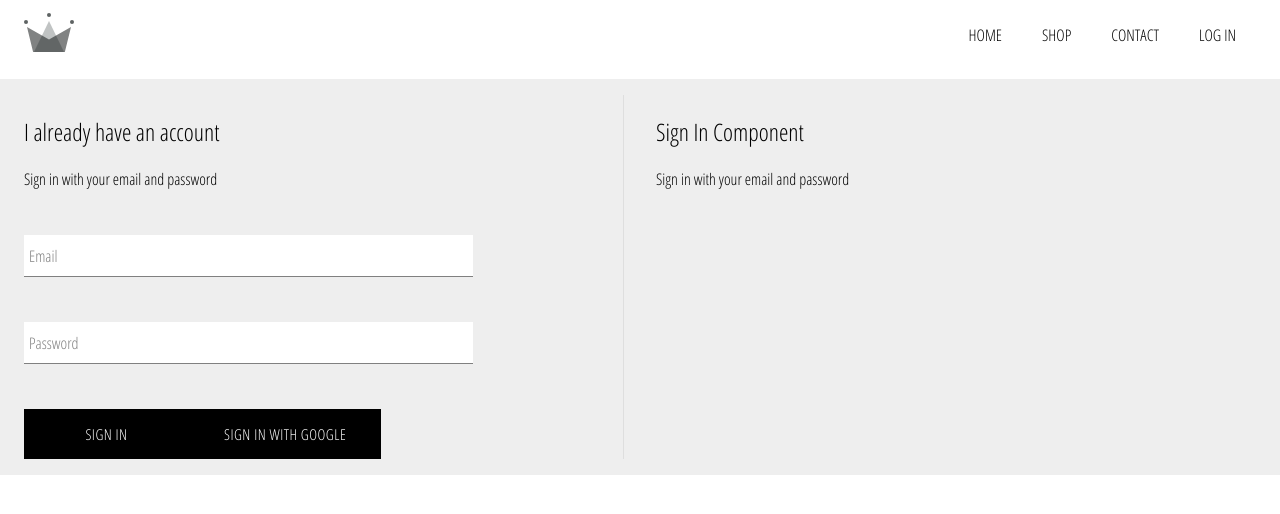
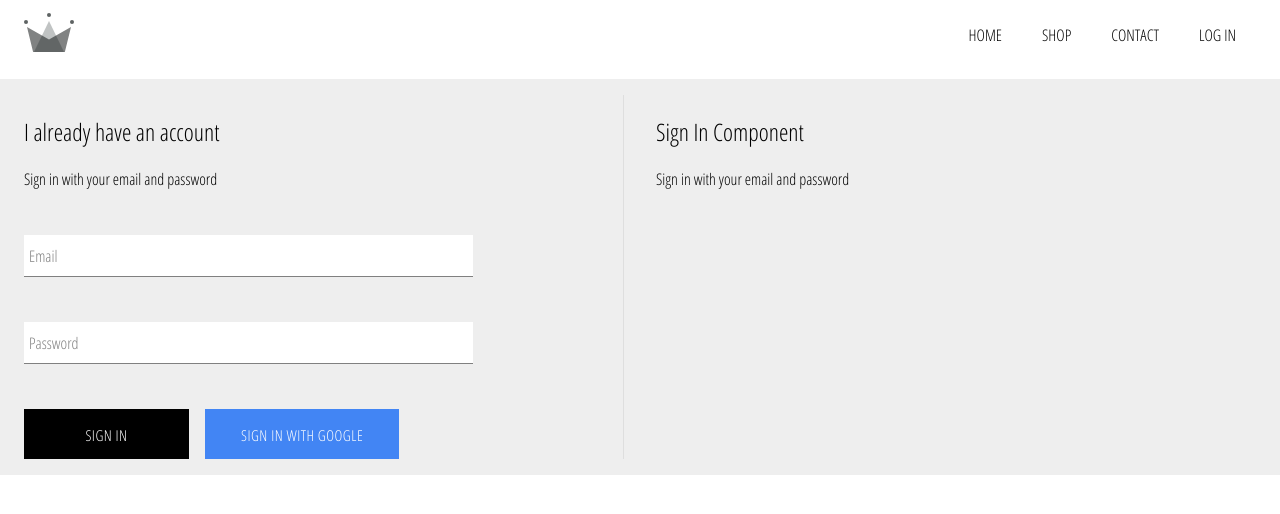
Before and after one commit to IgorGoncharenkoDev/crwn-clothing, a React (Create React App) app: page /log-in in a window 1280 px wide. Shown: the top 514 px of the page. Built offline with nearby package versions, Linux system fonts and the light colour scheme; no server answers.

Commit message:
Authentication updates

```diff
--- a/src/App.js
+++ b/src/App.js
@@ -32,7 +32,7 @@ const App = () => {
 
   return (
     <div className="App">
-      <Header/>
+      <Header currentUser={ currentUser }/>
       <Switch>
         <Route path="/" exact>
           <HomePage/>
--- a/src/components/header/header.component.jsx
+++ b/src/components/header/header.component.jsx
@@ -1,12 +1,14 @@
 import React from 'react';
+
+import { auth } from '../../firebase/firebase.utils';
 
 import { Container, Grid } from '@material-ui/core';
 
+import { HeaderStyled, LogoContainer, Options, Option } from './header.styles';
+
 import { ReactComponent as Logo } from '../../assets/images/logos/crown.svg';
 
-import { HeaderStyled, LogoContainer, Options, Option } from './header.styles';
-
-const Header = () => (
+const Header = ({ currentUser }) => (
 	<HeaderStyled>
 		<Container>
 			<Grid container spacing={ 4 }>
@@ -20,7 +22,18 @@ const Header = () => (
 						<Option to="/">Home</Option>
 						<Option to="/shop">Shop</Option>
 						<Option to="/contact">Contact</Option>
-						<Option to="/log-in">Log In</Option>
+						{
+							currentUser ? (
+								<Option as="span" onClick={ () => auth.signOut() }>
+									Log Out
+								</Option>
+							) : (
+								<Option to="/log-in">
+									Log In
+								</Option>
+							)
+						}
+
 					</Options>
 				</Grid>
 			</Grid>
--- a/src/components/header/header.styles.jsx
+++ b/src/components/header/header.styles.jsx
@@ -27,4 +27,5 @@ export const Options = styled('div')`
 export const Option = styled (Link)`
 	padding: 10px 20px;
   text-transform: uppercase;
+  cursor: pointer;
 `;
--- a/src/components/sign-in/sign-in.component.jsx
+++ b/src/components/sign-in/sign-in.component.jsx
@@ -1,4 +1,6 @@
 import React, { useReducer, useCallback } from 'react';
+
+import Box from '@material-ui/core/Box';
 
 import Input from '../ui-components/input/input.component';
 import Button from '../ui-components/button/button.component';
@@ -6,6 +8,7 @@ import Button from '../ui-components/button/button.component';
 import { signInWithGoogle } from '../../firebase/firebase.utils';
 
 import { Title, Subtitle, Form } from '../../pages/log-in/log-in.styles';
+import { ButtonsContainer } from '../ui-components/button/button.styles';
 import { SignInStyled } from './sign-in.styles';
 
 const SignIn = () => {
@@ -71,8 +74,18 @@ const SignIn = () => {
 					required
 					handleChange={ handleChange }
 				/>
-				<Button type="submit">Sign In</Button>
-				<Button type="button" onClick={ signInWithGoogle }>Sign In With Google</Button>
+				<ButtonsContainer>
+					<Button type="submit">Sign In</Button>
+					<Box ml={ 2 }>
+						<Button
+							type="button"
+							googleSignIn
+							onClick={ signInWithGoogle }
+						>
+							Sign In With Google
+						</Button>
+					</Box>
+				</ButtonsContainer>
 			</Form>
 		</SignInStyled>
 	)
--- a/src/components/ui-components/button/button.styles.jsx
+++ b/src/components/ui-components/button/button.styles.jsx
@@ -1,4 +1,12 @@
-import styled from 'styled-components';
+import styled, { css } from 'styled-components';
+
+const colorGoogleBlue = '#4285f4';
+const colorGoogleBlueOnHover = '#357ae8';
+
+export const ButtonsContainer = styled('div')`
+	display: flex;
+	align-items: flex-start;
+`;
 
 export const ButtonStyled = styled('button')`
 	min-width: 165px;
@@ -13,7 +21,7 @@ export const ButtonStyled = styled('button')`
   text-transform: uppercase;
   font-family: 'Open Sans Condensed';
   font-weight: bolder;
-  border: none;
+  border: 1px solid transparent;
   cursor: pointer;
 
   &:hover {
@@ -21,4 +29,14 @@ export const ButtonStyled = styled('button')`
     color: black;
     border: 1px solid black;
   }
+
+  ${ ({ googleSignIn }) => googleSignIn && css`
+    background-color: ${ colorGoogleBlue };
+
+    &:hover {
+    	color: #fff;
+    	background-color: ${ colorGoogleBlueOnHover };
+    	border-color: ${ colorGoogleBlueOnHover };
+    }
+  `}
 `;
```
